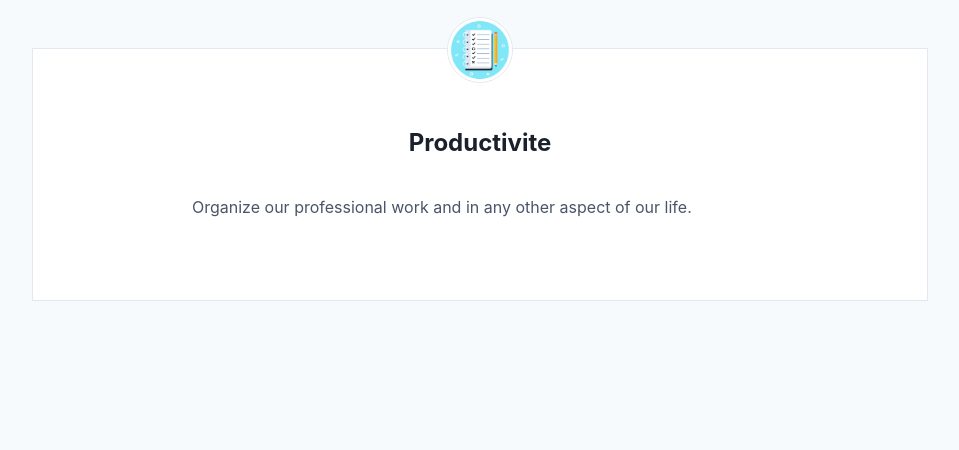
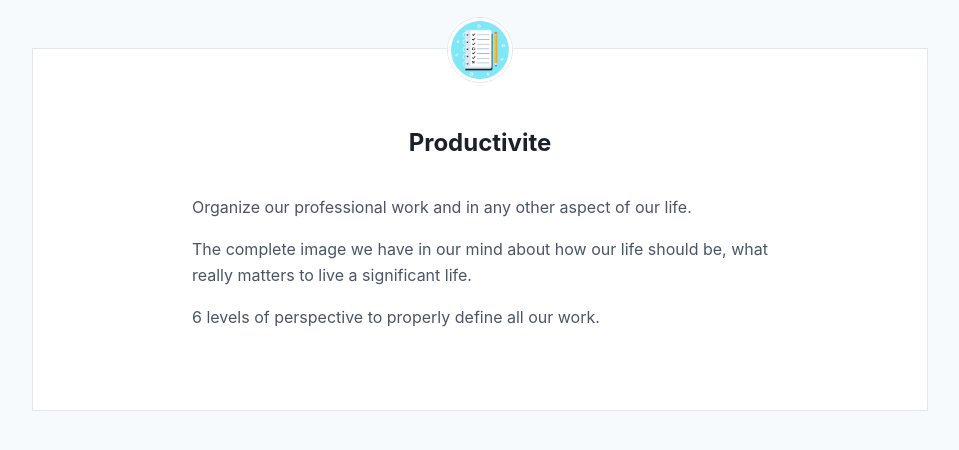
Before and after one commit to greglejeune/blog, a Jekyll site: the page built from _posts/2020-02-29-productivity.md, in a window 1280 px wide. Shown: the top 450 px of the page, without its empty margins (160-1119 px from the left). Built offline with Jekyll 4.4.1, drawn with Linux system fonts in a browser that asks for light colours.

Commit message:
Update 2020-02-29-productivity.md

```diff
--- a/_posts/2020-02-29-productivity.md
+++ b/_posts/2020-02-29-productivity.md
@@ -10,4 +10,10 @@ categories: gdp
   <p>
     Organize our professional work and in any other aspect of our life.
   </p>
+  <p>
+    The complete image we have in our mind about how our life should be, what really matters to live a significant life.
+  </p>
+  <p>
+    6 levels of perspective to properly define all our work.
+  </p>
 </div>
```
